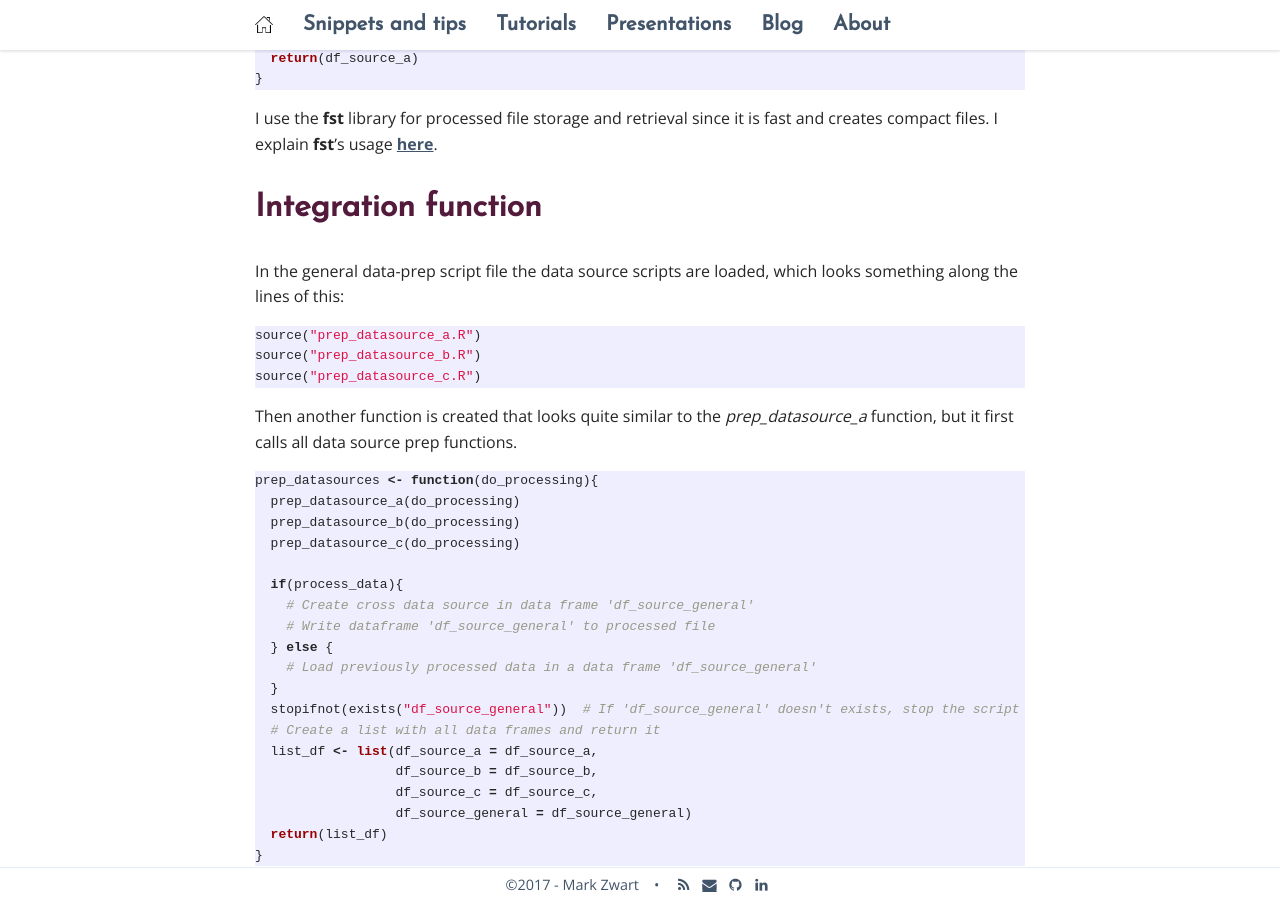
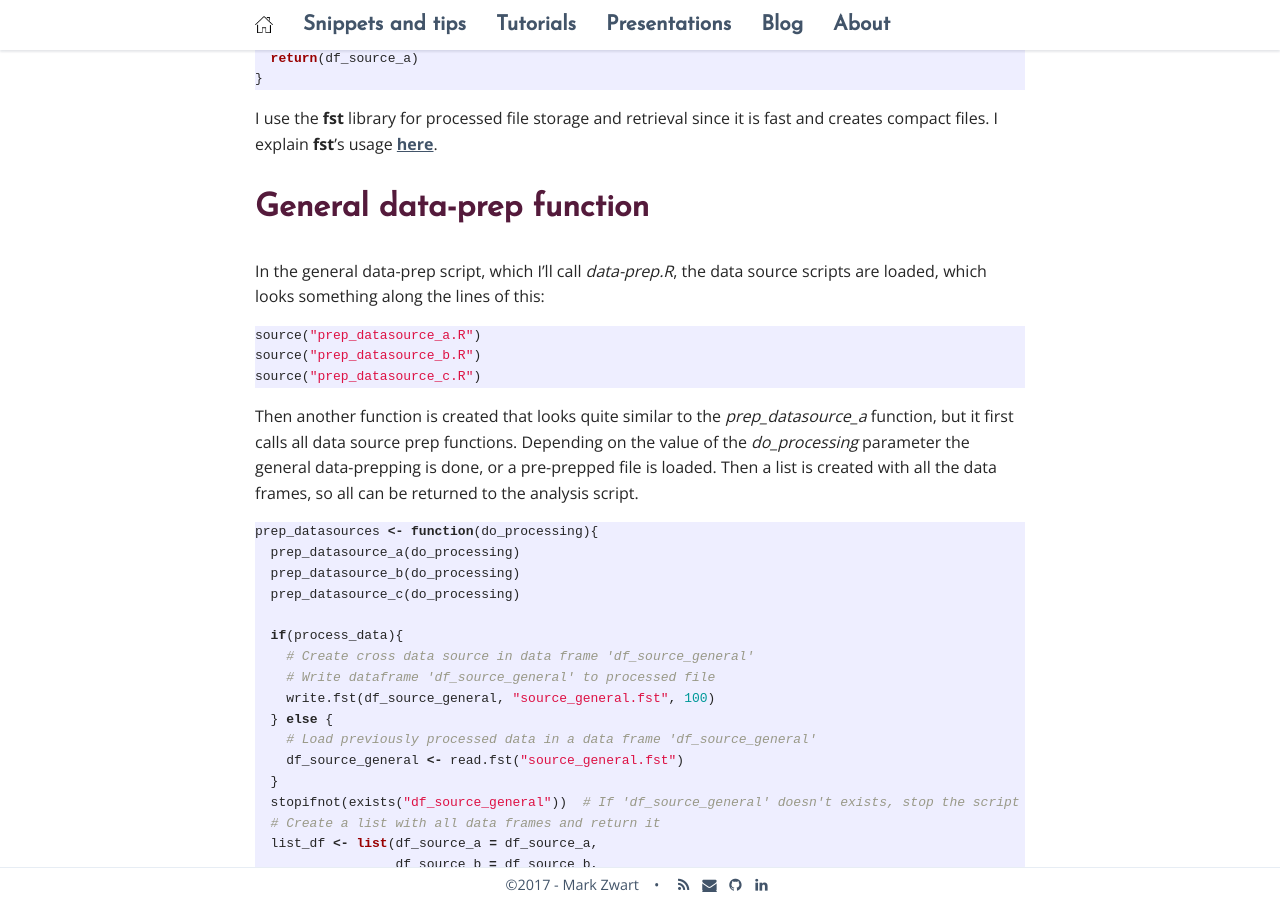
Before and after one commit to mark-me/mark-me.github.io, a Jekyll site: the page built from _pages/tutorials/structuring-data-processing/structuring-data-processing.md, in a window 1280 px wide and 900 px high, scrolled down 1500 px. Built offline with Jekyll 4.4.1, drawn with Linux system fonts in a browser that asks for light colours; nearby versions of some CDN libraries; comment, search, counter and statistics services are not loaded; some of the changed text lies outside the part shown.

Commit message:
Update structuring-data-processing.md

````diff
--- a/_pages/tutorials/structuring-data-processing/structuring-data-processing.md
+++ b/_pages/tutorials/structuring-data-processing/structuring-data-processing.md
@@ -44,15 +44,15 @@
 ```
 I use the **fst** library for processed file storage and retrieval since it is fast and creates compact files. I explain **fst**'s usage [here](/importing-exporting/#temporary-files).
 
-# Integration function
+# General data-prep function
 
-In the general data-prep script file the data source scripts are loaded, which looks something along the lines of this:
+In the general data-prep script, which I'll call _data-prep.R_, the data source scripts are loaded, which looks something along the lines of this:
 ```r
 source("prep_datasource_a.R")
 source("prep_datasource_b.R")
 source("prep_datasource_c.R")
 ```
-Then another function is created that looks quite similar to the _prep_datasource_a_ function, but it first calls all data source prep functions.
+Then another function is created that looks quite similar to the _prep_datasource_a_ function, but it first calls all data source prep functions. Depending on the value of the _do_processing_ parameter the general data-prepping is done, or a pre-prepped file is loaded. Then a list is created with all the data frames, so all can be returned to the analysis script.
 ```r
 prep_datasources <- function(do_processing){
   prep_datasource_a(do_processing)
@@ -62,8 +62,10 @@
   if(process_data){
     # Create cross data source in data frame 'df_source_general'
     # Write dataframe 'df_source_general' to processed file
+    write.fst(df_source_general, "source_general.fst", 100)
   } else {
     # Load previously processed data in a data frame 'df_source_general'
+    df_source_general <- read.fst("source_general.fst")
   }
   stopifnot(exists("df_source_general"))  # If 'df_source_general' doesn't exists, stop the script
   # Create a list with all data frames and return it
@@ -74,3 +76,16 @@
   return(list_df)
 }
 ```
+
+# Analysis script
+
+In the analysis script, be sure to point the working directory where it contains all scripts. The general data prep script is loaded, which in turn will load all data source prepping scripts. The _do_processing_ variable controls whether the data-prepping is done from scratch or the pre-prepped data is loaded from files. The _prep_datasources_ function is called with the _do_processing_ variable as a parameter from within the _list2env_ function. The _list2env_ function will unlist the data frame list and put all the data frames in the environment.
+```r
+setwd("/home/mark/R Scripts/structuring-data-processing/")
+source("data-prep.R")
+
+do_processing <- FALSE
+
+list2env(prep_datasources(do_processing) ,.GlobalEnv)
+```
+Now you're good to go doing your analysis!
````
